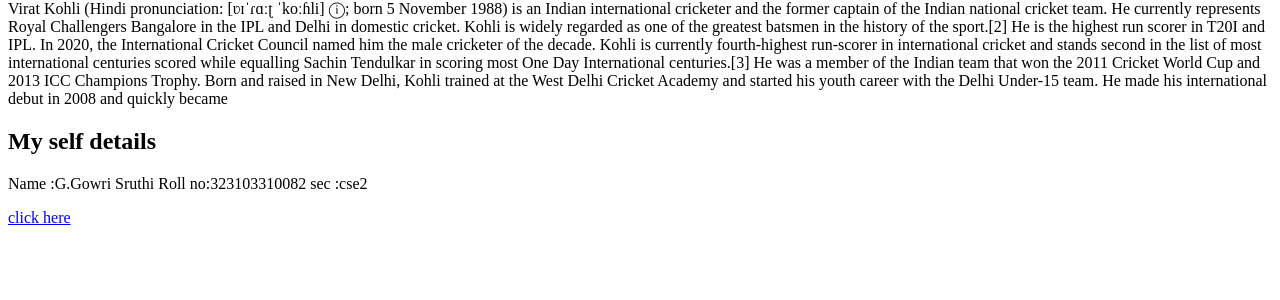
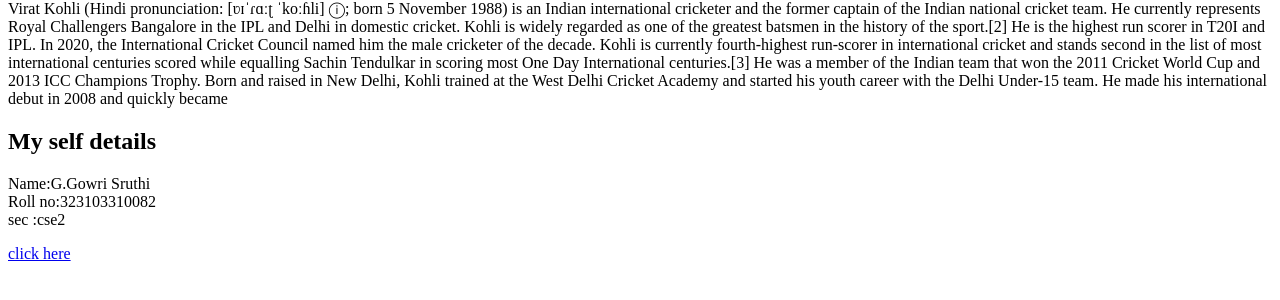
Before and after one commit to Sruthigoureddi/My-webpage, a plain HTML site: page rcb.html in a window 1280 px wide. Shown: the part 66-366 px from the top of the page. Drawn offline with Linux system fonts and the light colour scheme.

Commit message:
added a br tag

```diff
--- a/rcb.html
+++ b/rcb.html
@@ -9,8 +9,8 @@
         Born and raised in New Delhi, Kohli trained at the West Delhi Cricket Academy and started his youth career with the Delhi Under-15 team. He made his international debut in 2008 and quickly became
          </p>
          <h2>My self details</h2>
-         <p>Name   :G.Gowri Sruthi
-            Roll no:323103310082
+         <p>Name:G.Gowri Sruthi<br>
+            Roll no:323103310082 <br>
             sec    :cse2
          </p>
          <a href="virat.html">click here</a>
```
